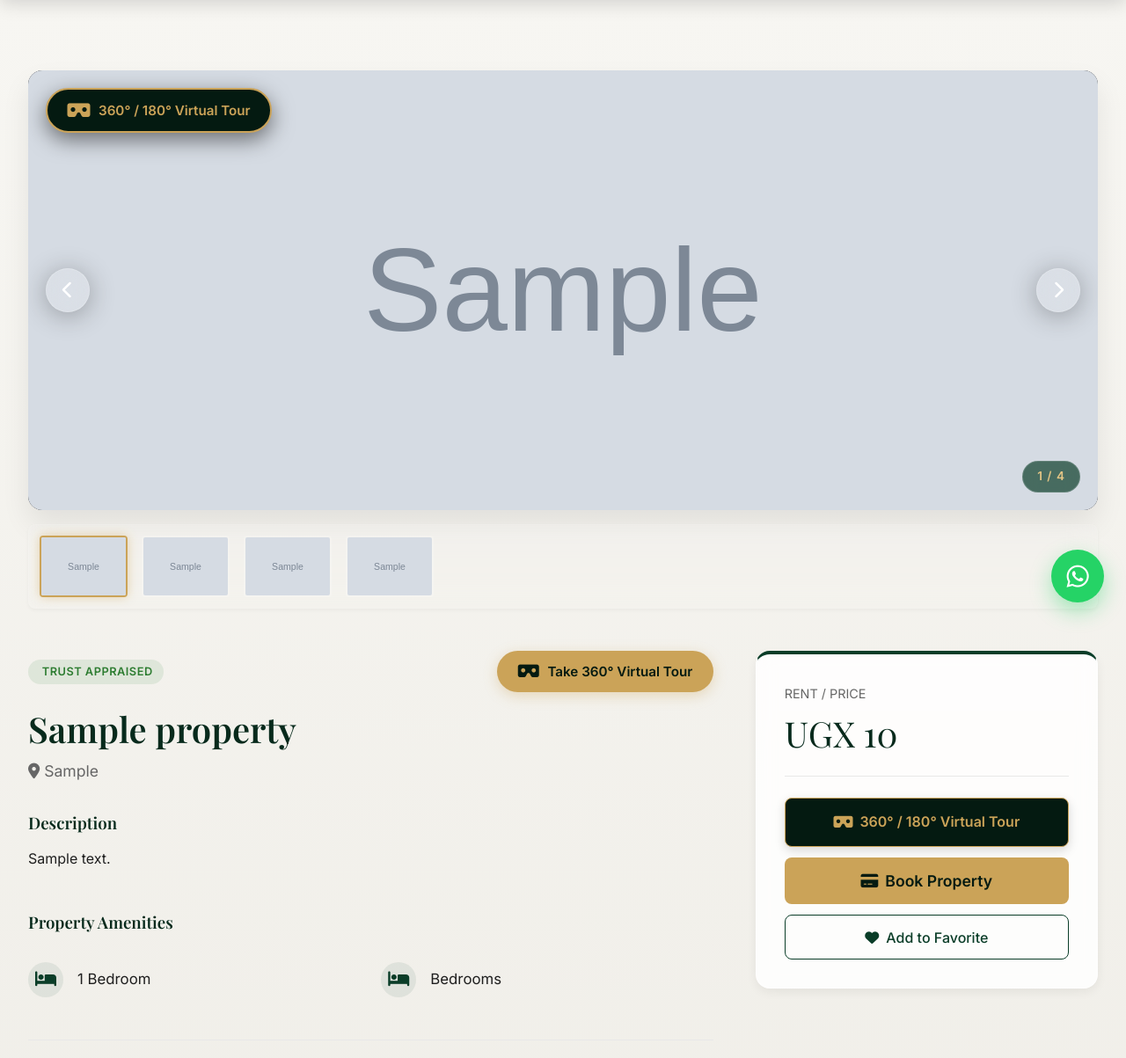
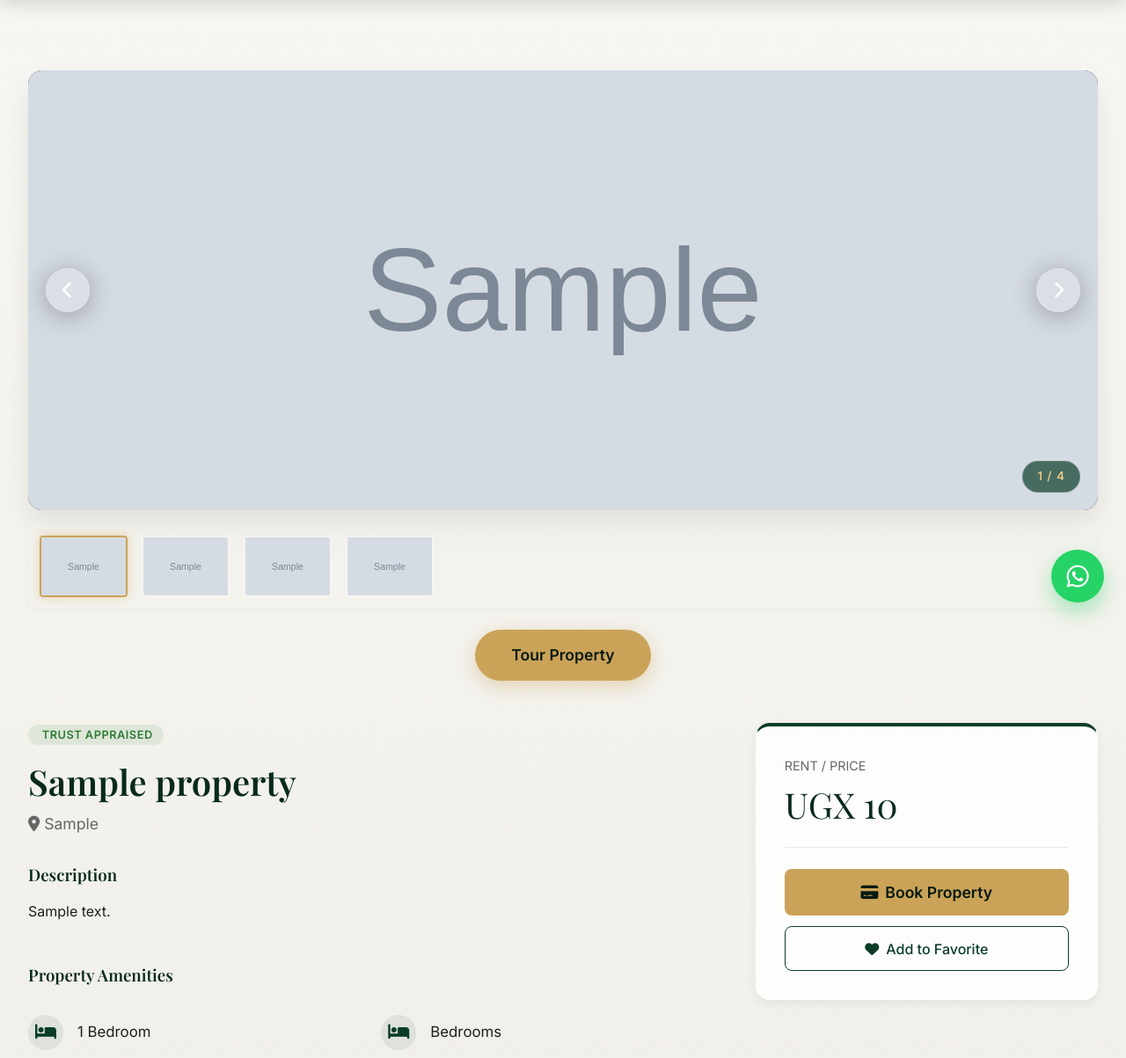
Before and after one commit to ronnie256-pro/Trustrentug, a Django app: page /property/1/ in a window 1280 px wide. Shown: the part 90-1293 px from the top of the page at 88% size. Run offline with Django 5.2, Linux system fonts and the light colour scheme; data comes from the database, SQL or seed files in the repository; tables that the repository leaves empty hold one stand-in row (values such as "Sample post"); grey boxes marked "Sample" are stand-in pictures; data that the repository does not hold is empty; some libraries are stand-ins or nearby versions; some web fonts are replaced.

Commit message:
added more in tour

```diff
--- a/core/templates/tenant/property_detail.html
+++ b/core/templates/tenant/property_detail.html
@@ -465,11 +465,6 @@
                 <button class="slider-arrow slider-arrow-prev"><i class="fa-solid fa-chevron-left"></i></button>
                 <button class="slider-arrow slider-arrow-next"><i class="fa-solid fa-chevron-right"></i></button>
 
-                <!-- Floating 360 Virtual Tour Overlay Badge Button -->
-                <a href="{% url 'property_tour' property.id %}" style="position: absolute; top: 20px; left: 20px; z-index: 20; background: var(--color-emerald-darkest); color: var(--color-gold); border: 2px solid var(--color-gold); padding: 0.7rem 1.4rem; border-radius: 30px; font-weight: 700; font-size: 0.95rem; text-decoration: none; display: flex; align-items: center; gap: 0.6rem; box-shadow: 0 8px 25px rgba(0,0,0,0.5); backdrop-filter: blur(10px);">
-                    <i class="fa-solid fa-vr-cardboard" style="font-size: 1.3rem; color: var(--color-gold);"></i> 360° / 180° Virtual Tour
-                </a>
-
                 <!-- Counter Badge -->
                 <div class="slider-badge">1 / 1</div>
             </div>
@@ -507,16 +502,20 @@
             {% endif %}
         </div>
 
+        <!-- Single Tour Property Button Directly Below Images -->
+        <div style="margin-top: 1.5rem; text-align: center;">
+            <a href="{% url 'property_tour' property.id %}" class="btn btn-gold" style="padding: 0.85rem 2.5rem; border-radius: 30px; font-size: 1.1rem; font-weight: 700; text-decoration: none; display: inline-flex; align-items: center; justify-content: center; box-shadow: 0 6px 20px rgba(203,163,88,0.4); transition: transform 0.2s ease;">
+                Tour Property
+            </a>
+        </div>
+
         <div class="content-layout">
             <!-- Property overview-->
             <div>
-                <div style="display: flex; align-items: center; justify-content: space-between; flex-wrap: wrap; gap: 1rem; margin-bottom: 1rem;">
+                <div style="margin-bottom: 1rem;">
                     <span class="badge badge-verified">
                         <i class="fa-solid fa-shield-check"></i> TRUST Appraised
                     </span>
-                    <a href="{% url 'property_tour' property.id %}" class="btn btn-gold" style="padding: 0.65rem 1.4rem; border-radius: 30px; font-weight: 700; text-decoration: none; display: inline-flex; align-items: center; gap: 0.6rem; box-shadow: 0 4px 15px rgba(203,163,88,0.35); transition: transform 0.2s ease;">
-                        <i class="fa-solid fa-vr-cardboard" style="font-size: 1.2rem;"></i> Take 360° Virtual Tour
-                    </a>
                 </div>
                 <h1 class="property-title">{{ property.title }}</h1>
                 <p class="location-text"><i class="fa-solid fa-location-dot"></i> {{ property.location }}</p>
@@ -583,10 +582,6 @@
                     </div>
 
                     <div style="display: flex; flex-direction: column; gap: 0.75rem;">
-                        <a href="{% url 'property_tour' property.id %}" class="btn" style="width: 100%; font-size: 1rem; padding: 0.9rem; display: flex; align-items: center; justify-content: center; gap: 0.5rem; border-radius: 8px; text-decoration: none; background: var(--color-emerald-darkest); color: var(--color-gold); font-weight: 700; border: 1px solid var(--color-gold); box-shadow: 0 4px 12px rgba(0,0,0,0.15);">
-                            <i class="fa-solid fa-vr-cardboard" style="font-size: 1.1rem; color: var(--color-gold);"></i> 360° / 180° Virtual Tour
-                        </a>
-
                         <form id="book-property-form" action="{% url 'tenant_create_booking' property.id %}" method="POST">
                             {% csrf_token %}
                             <button type="button" id="book-property-btn" class="btn btn-gold" style="width: 100%; font-size: 1.1rem; padding: 1rem; display: flex; align-items: center; justify-content: center; gap: 0.5rem; border: none; cursor: pointer; border-radius: 8px;">
```
